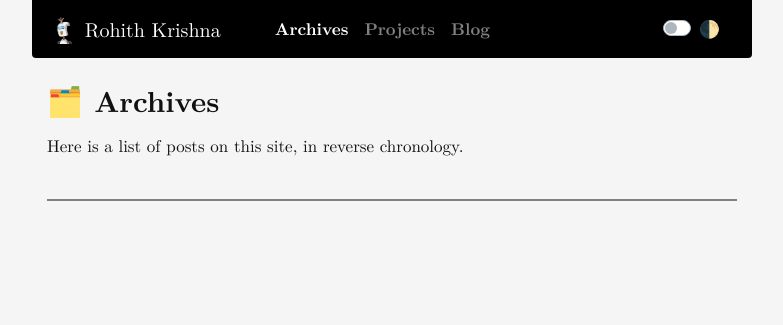
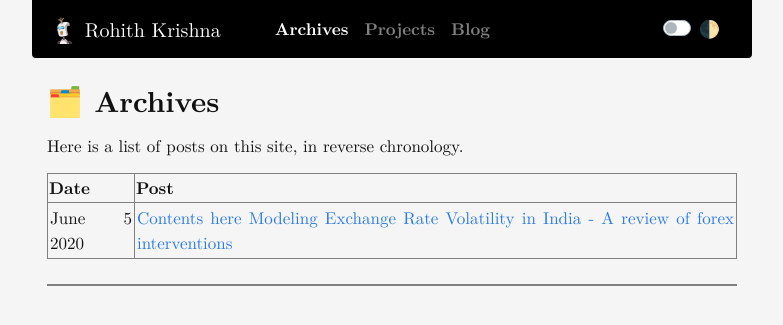
Before and after one commit to rohithmay/rohithmay.github.io, a Jekyll site: the page built from archives/index.md, in a window 1280 px wide. Shown: the top 325 px of the page, without its empty margins (248-1031 px from the left). Built offline with Jekyll 4.4.1, drawn with Linux system fonts in a browser that asks for light colours; nearby versions of some CDN libraries; a style sheet for code colours, icons or effects is not loaded.

Commit message:
Update index.md

```diff
--- a/archives/index.md
+++ b/archives/index.md
@@ -6,3 +6,7 @@ comments: false
 ---
 
 Here is a list of posts on this site, in reverse chronology.
+
+| Date | Post |
+|------|------|
+| June 5 2020 | [Contents here Modeling Exchange Rate Volatility in India - A review of forex interventions](/2020-04-27-review-india) |
```
